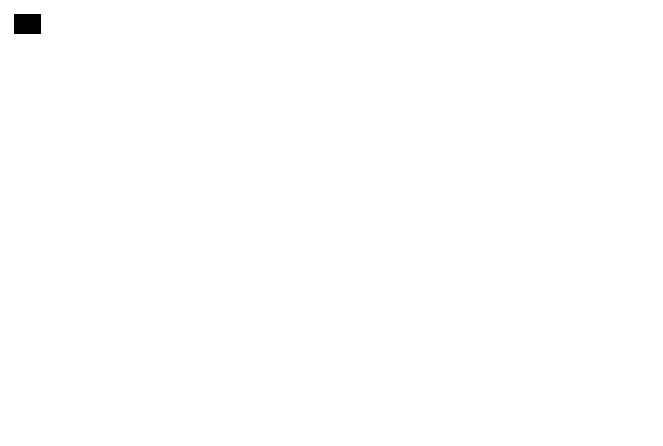
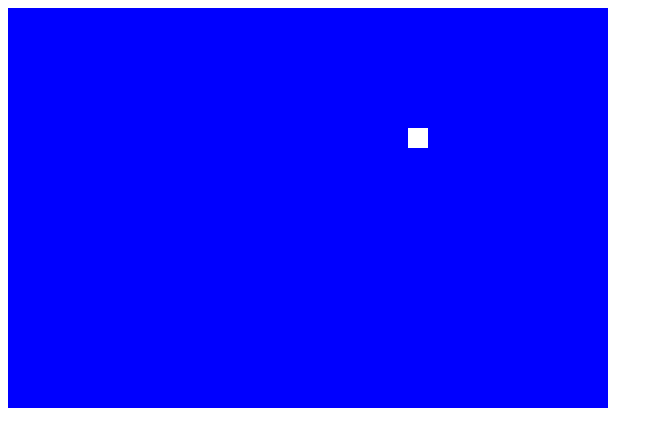
Before and after one commit to amberjasmijn/snake, a website with bundled scripts: page index.html in a window 1280 px wide. Shown: the whole page, without its empty margins (0-663 px from the left). Built offline with nearby package versions, Linux system fonts and the light colour scheme.

Commit message:
work in progress

```diff
--- a/game.ts
+++ b/game.ts
@@ -1,78 +1,92 @@
-import { Position as Snake } from "./types";
+import { Snake } from './types'
 
-const SPEED = 1000
-const CELL_SIZE = 20
+const SPEED = 500
 
 type Move = { x: number; y: number }
+type Position = { x: number; y: number }
 
-const UP: Move = { x: 0, y: 1 };
-const DOWN: Move = { x: 0, y: -1 }
+const UP: Move = { x: 0, y: -1 }
+const DOWN: Move = { x: 0, y: 1 }
 const RIGHT: Move = { x: 1, y: 0 }
 const LEFT: Move = { x: -1, y: 0 }
 
 const canvas = document.getElementById('canvas') as HTMLCanvasElement
-const context = canvas.getContext('2d');
+const context = canvas.getContext('2d')
 
 interface State {
-  columns: number;
+  cols: number;
   rows: number;
   snake: Snake[];
   moves: Move[];
 }
 
 const initialState = (): State => ({
-  columns: 80,
-  rows: 40,
+  cols: 30,
+  rows: 20,
   snake: [{ x: 6, y: 6 }],
-  moves: [RIGHT],
+  moves: [RIGHT]
 })
 
 let state = initialState()
 
+const x = (x1: number): number => Math.round(x1 * (canvas.width / state.cols))
+const y = (y1: number): number => Math.round(y1 * (canvas.height / state.rows))
+
 const draw = (): void => {
-  state.snake.map(cell => context?.fillRect(cell.x, cell.y, CELL_SIZE, CELL_SIZE))
+  if (context) {
+    // Canvas
+    context.fillStyle = 'blue'
+    context.fillRect(0, 0, canvas.width, canvas.height)
+
+    // Snake
+    context.fillStyle = 'white'
+    state.snake.map(cell => context.fillRect(x(cell.x), y(cell.y), x(1), y(1)))
+  }
 }
 
-const crash = (state: State): boolean => {
-  return false
-}
+const positionExist = (p1: Position) => (p2: Position): boolean =>
+  p1.x === p2.x && p2.y === p2.y
 
 const nextHead = (state: State): Snake => ({
   x: state.snake[0].x + state.moves[state.moves.length - 1].x,
   y: state.snake[0].y + state.moves[state.moves.length - 1].y
 })
 
-const nextSnake = (state: State): Snake[] => crash(state)
-  ? []
-  : [nextHead(state), ...state.snake]
+const crash = (state: State): boolean => {
+  return false
+}
 
-const nextMoves = (state: State): Move[] => {
-  return state.moves
-}
+const removeFirst = (x: Move[]): Move[] => x.slice(1);
+const removeLast = (x: Move[]): Move[] => x.slice(0, x.length - 1);
+
+const isValidMove = (state: State) => (move: Move): boolean =>
+  move.x + state.moves[0].x !== 0 || move.y + state.moves[0].y !== 0
+
+const nextSnake = (state: State): Snake[] =>
+  crash(state) ? [] : [nextHead(state)].concat(removeLast(state.snake))
+
+const nextMoves = (state: State): Move[] => state.moves.length > 1
+  ? removeFirst(state.moves)
+  : state.moves
 
 const next = (state: State): State => ({
   ...state,
   moves: nextMoves(state),
-  snake: nextSnake(state),
+  snake: nextSnake(state)
 })
 
-const action = (t1: number) => (t2: number): void => {
+const step = (t1: number) => (t2: number): void => {
   if (t2 - t1 > SPEED) {
     state = next(state)
     draw()
-    window.requestAnimationFrame(action(t2))
+    window.requestAnimationFrame(step(t2))
   } else {
-    window.requestAnimationFrame(action(t1))
+    window.requestAnimationFrame(step(t1))
   }
 }
 
-const isValidMove = (state: State): boolean => {
-  return true
-}
-
-const enqueue = (state: State, move: Move): State => isValidMove(state)
-  ? { ...state, moves: state.moves.concat(move) }
-  : state
+const enqueue = (state: State, move: Move): State =>
+  isValidMove(state)(move) ? { ...state, moves: state.moves.concat([move]) } : state
 
 window.addEventListener('keydown', event => {
   switch (event.key) {
@@ -83,4 +97,5 @@ window.addEventListener('keydown', event => {
   }
 })
 
-draw(); window.requestAnimationFrame(action(0))
+draw()
+window.requestAnimationFrame(step(0))
--- a/index.html
+++ b/index.html
@@ -6,11 +6,11 @@
     <title>Snake</title>
     <meta name="description" content="Snake" />
     <meta name="author" content="SitePoint" />
-    <script>var exports = {};</script>
+    <script>var exports = {}; var require = () => ({})</script>
     <!-- <link rel="stylesheet" href="css/styles.css?v=1.0" /> -->
   </head>
   <body>
-    <canvas id="canvas" width="600" height="300"></canvas>
+    <canvas id="canvas" width="600" height="400"></canvas>
     <script src="game.js"></script>
   </body>
 </html>
--- a/tsconfig.json
+++ b/tsconfig.json
@@ -4,7 +4,7 @@
     // "incremental": true,                   /* Enable incremental compilation */
     "target": "es5",                          /* Specify ECMAScript target version: 'ES3' (default), 'ES5', 'ES2015', 'ES2016', 'ES2017', 'ES2018', 'ES2019' or 'ESNEXT'. */
     // "module": "commonjs",                     /* Specify module code generation: 'none', 'commonjs', 'amd', 'system', 'umd', 'es2015', or 'ESNext'. */
-    // "lib": [],                             /* Specify library files to be included in the compilation. */
+    "lib": ["ES2016", "DOM"],                             /* Specify library files to be included in the compilation. */
     // "allowJs": true,                       /* Allow javascript files to be compiled. */
     // "checkJs": true,                       /* Report errors in .js files. */
     // "jsx": "preserve",                     /* Specify JSX code generation: 'preserve', 'react-native', or 'react'. */
--- a/types.ts
+++ b/types.ts
@@ -1,2 +1,3 @@
 export type Direction = "right" | "left" | "up" | "down"
-export type Position = { x: number; y: number }
+export type Snake = { x: number; y: number }
+export type Move = { x: number; y: number }
```
Also changed, not shown: 1 other file.
